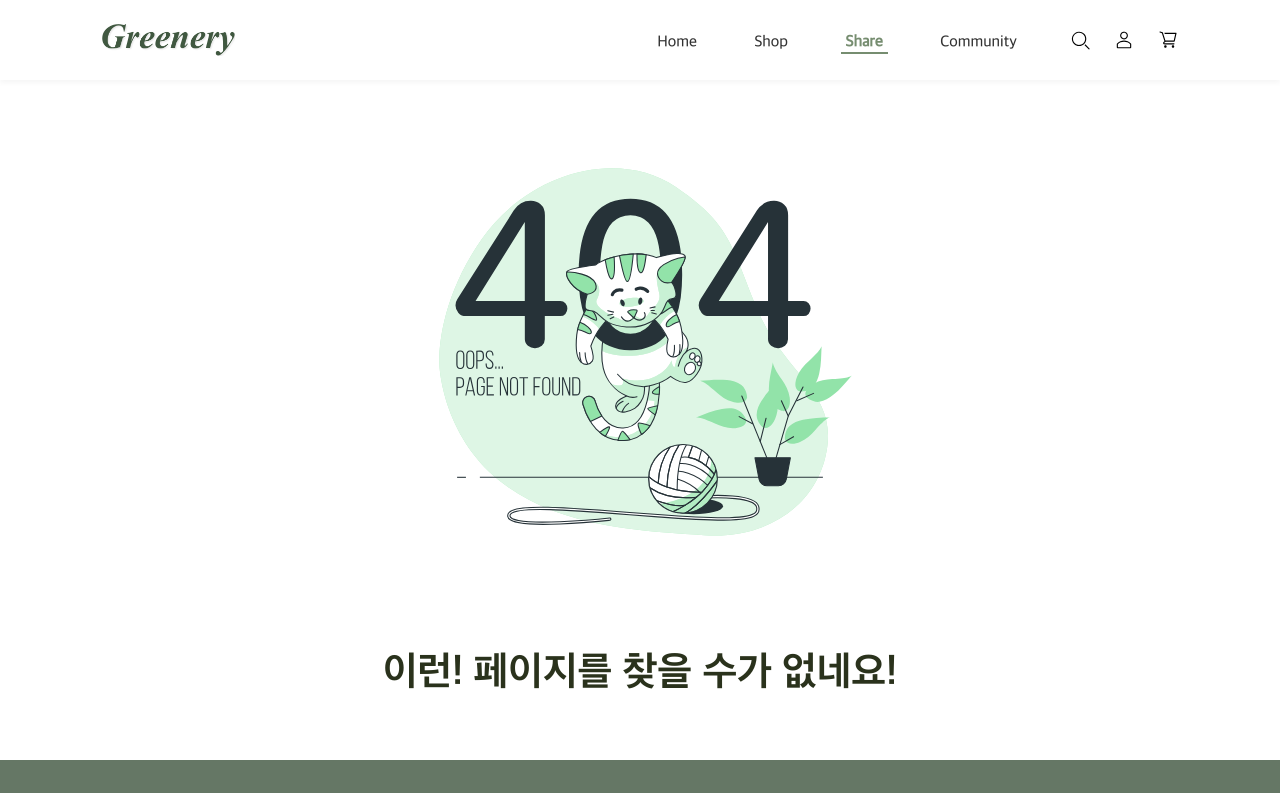
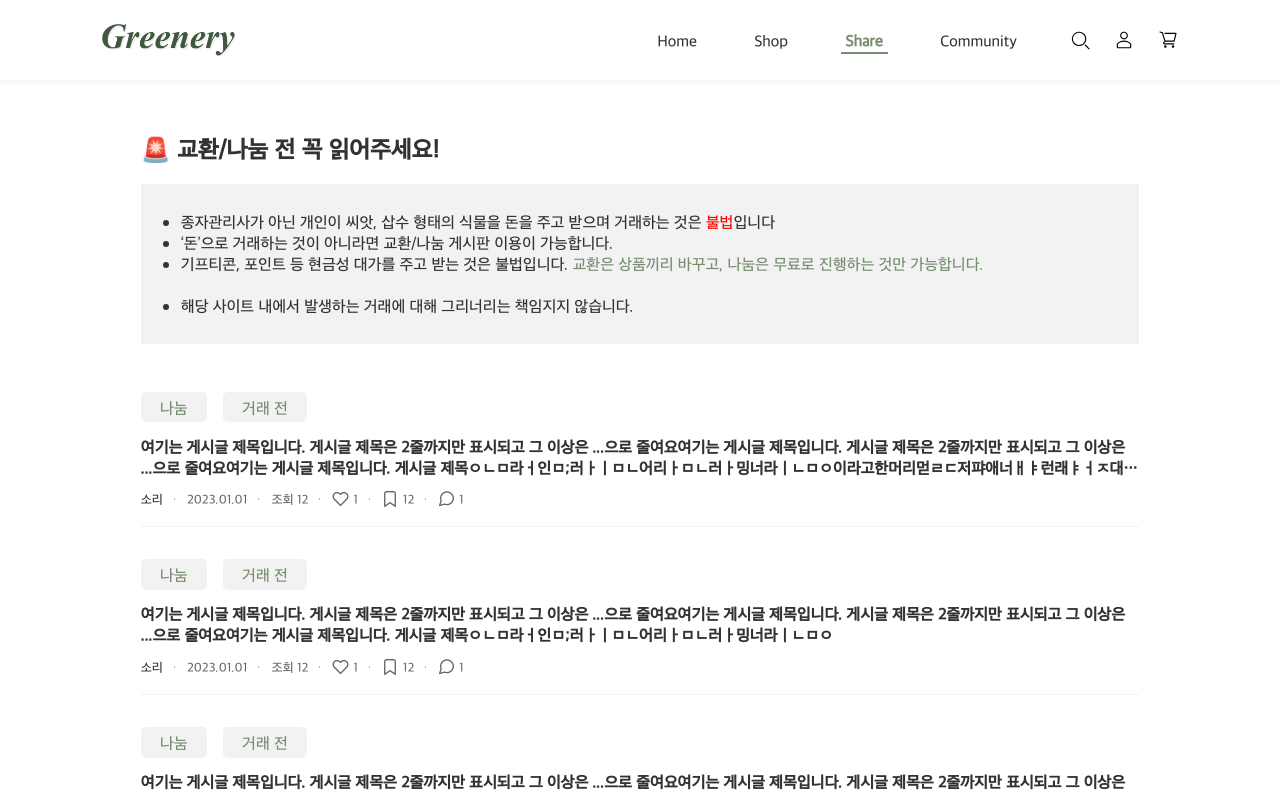
Before and after one commit to likelion10th-greenery/greenery-react-client, a React (Create React App) app: page /share in a window 1280 px wide. Shown: the top 793 px of the page. Built offline with nearby package versions, Linux system fonts and the light colour scheme.

Commit message:
feat(Share): Share 페이지 추가, 추후 API 연결함에 따른 보완 및 에러 수정 필요

```diff
--- a/src/App.js
+++ b/src/App.js
@@ -13,6 +13,7 @@ import 'primereact/resources/primereact.min.css';
 import 'primeicons/primeicons.css';
 // import NaverLogin from 'components/Auth/Social/NaverLogin';
 import KakaoRedirectHandler from 'components/Auth/Social/KakaoRedirectHandler';
+import Share from 'pages/Share';
 
 function App() {
 	// let naver_api_url =
@@ -34,6 +35,7 @@ function App() {
 							<Route path="/shop/shop-list/:category/*" element={<Detail />} />
 							<Route path="/accounts/login/kakao/callback" element={<KakaoRedirectHandler />} />
 							<Route path="/shop/salespost" element={<Salespost />} />
+							<Route path="/share" element={<Share />} />
 							<Route path="/*" element={<NotFound />} />
 						</Routes>
 					</ResponsiveLayout>
--- /dev/null
+++ b/src/components/Share/Inform.jsx
@@ -0,0 +1,53 @@
+import { FlexBox, FlexTextBox } from 'components/common';
+import { COLOR } from 'constants/color';
+import styled from 'styled-components';
+
+const Title = styled.h2`
+	text-align: left;
+`;
+
+const Box = styled.div`
+	background-color: ${COLOR.gray};
+	width: 100%;
+	height: 10rem;
+
+	display: flex;
+	flex-direction: column;
+	justify-content: center;
+
+	margin-bottom: 3rem;
+`;
+
+const ColorText = styled.span`
+	color: ${props => props.color};
+`;
+
+const Inform = () => {
+	return (
+		<FlexBox column width="100%">
+			<Title>🚨 교환/나눔 전 꼭 읽어주세요!</Title>
+			<Box>
+				<ul>
+					<li>
+						종자관리사가 아닌 개인이 씨앗, 삽수 형태의 식물을 돈을 주고 받으며 거래하는 것은{' '}
+						<ColorText color="red" display="inline">
+							불법
+						</ColorText>
+						입니다
+					</li>
+					<li>‘돈’으로 거래하는 것이 아니라면 교환/나눔 게시판 이용이 가능합니다.</li>
+					<li>
+						기프티콘, 포인트 등 현금성 대가를 주고 받는 것은 불법입니다.{' '}
+						<ColorText color={COLOR.demiLightGreen}>
+							교환은 상품끼리 바꾸고, 나눔은 무료로 진행하는 것만 가능합니다.
+						</ColorText>
+					</li>
+					<br />
+					<li>해당 사이트 내에서 발생하는 거래에 대해 그리너리는 책임지지 않습니다.</li>
+				</ul>
+			</Box>
+		</FlexBox>
+	);
+};
+
+export default Inform;
--- /dev/null
+++ b/src/components/Share/shareList/ShareItem.jsx
@@ -0,0 +1,78 @@
+import { FlexBox } from 'components/common';
+import { COLOR } from 'constants/color';
+import styled from 'styled-components';
+
+const Title = styled.h2`
+	color: ${COLOR.black};
+	font-size: 1rem;
+	width: 100%;
+
+	white-space: normal;
+	display: -webkit-box;
+	-webkit-line-clamp: 2;
+	-webkit-box-orient: vertical;
+	overflow: hidden;
+`;
+
+const Span = styled.p`
+	position: relative;
+	color: ${props => props.color || COLOR.darkgray};
+	font-size: 0.8rem;
+
+	margin: 0 1.5rem 0 0;
+	display: flex;
+
+	&:not(:last-child)::after {
+		content: '';
+		width: 1px;
+		height: 1px;
+		background-color: ${COLOR.darkgray};
+		position: absolute;
+		top: 50%;
+		right: -0.75rem;
+		transform: translateY(-0.5px);
+	}
+`;
+
+const Separator = styled.div`
+	width: 100%;
+	height: 1px;
+	background-color: ${COLOR.gray};
+	text-align: center;
+	vertical-align: middle;
+
+	margin-bottom: 2rem;
+`;
+
+const Img = styled.i`
+	margin-right: 0.3rem;
+`;
+
+const ShareItem = ({ item, fin }) => {
+	return (
+		<>
+			<FlexBox width="100%" height="5rem" margin="0 0 1.5rem 0">
+				<FlexBox column>
+					<Title>{item.title}</Title>
+					<FlexBox>
+						<Span color={COLOR.black}>{item.userName}</Span>
+						<Span>{item.date}</Span>
+						<Span>조회 {item.views}</Span>
+						<Span>
+							<Img className="pi pi-heart" /> {item.like}
+						</Span>
+						<Span>
+							<Img className="pi pi-bookmark" /> {item.bookmark}
+						</Span>
+						<Span>
+							<Img className="pi pi-comment" /> {item.comments}
+						</Span>
+					</FlexBox>
+				</FlexBox>
+			</FlexBox>
+			{!fin && <Separator />}
+		</>
+	);
+};
+
+export default ShareItem;
--- /dev/null
+++ b/src/components/Share/shareList/ShareList.jsx
@@ -0,0 +1,116 @@
+import { FlexBox } from 'components/common';
+import { COLOR } from 'constants/color';
+import styled from 'styled-components';
+import ShareItem from './ShareItem';
+import Symbol from './Symbol';
+
+const items = [
+	{
+		id: 1,
+		name: '나눔',
+		status: '거래 전',
+		title:
+			'여기는 게시글 제목입니다. 게시글 제목은 2줄까지만 표시되고 그 이상은 ...으로 줄여요여기는 게시글 제목입니다. 게시글 제목은 2줄까지만 표시되고 그 이상은 ...으로 줄여요여기는 게시글 제목입니다. 게시글 제목ㅇㄴㅁ라ㅓ인ㅁ;러ㅏㅣㅁㄴ어리ㅏㅁㄴ러ㅏ밍너라ㅣㄴㅁㅇ이라고한머리먿ㄹㄷ저퍄애너ㅐㅑ런래ㅑㅓㅈ대ㅑ헌ㅇ랴냐퍼ㅑㄴ럴먀ㅐ너랴ㅐㅇㄴ머ㅑㅐ',
+		userName: '소리',
+		date: '2023.01.01',
+		views: 12,
+		like: 1,
+		bookmark: 12,
+		comments: 1,
+	},
+	{
+		id: 2,
+		name: '나눔',
+		status: '거래 전',
+		title:
+			'여기는 게시글 제목입니다. 게시글 제목은 2줄까지만 표시되고 그 이상은 ...으로 줄여요여기는 게시글 제목입니다. 게시글 제목은 2줄까지만 표시되고 그 이상은 ...으로 줄여요여기는 게시글 제목입니다. 게시글 제목ㅇㄴㅁ라ㅓ인ㅁ;러ㅏㅣㅁㄴ어리ㅏㅁㄴ러ㅏ밍너라ㅣㄴㅁㅇ',
+		userName: '소리',
+		date: '2023.01.01',
+		views: 12,
+		like: 1,
+		bookmark: 12,
+		comments: 1,
+	},
+	{
+		id: 3,
+		name: '나눔',
+		status: '거래 전',
+		title:
+			'여기는 게시글 제목입니다. 게시글 제목은 2줄까지만 표시되고 그 이상은 ...으로 줄여요여기는 게시글 제목입니다. 게시글 제목은 2줄까지만 표시되고 그 이상은 ...으로 줄여요여기는 게시글 제목입니다. 게시글 제목ㅇㄴㅁ라ㅓ인ㅁ;러ㅏㅣㅁㄴ어리ㅏㅁㄴ러ㅏ밍너라ㅣㄴㅁㅇ',
+		userName: '소리',
+		date: '2023.01.01',
+		views: 12,
+		like: 1,
+		bookmark: 12,
+		comments: 1,
+	},
+	{
+		id: 4,
+		name: '나눔',
+		status: '거래 전',
+		title:
+			'여기는 게시글 제목입니다. 게시글 제목은 2줄까지만 표시되고 그 이상은 ...으로 줄여요여기는 게시글 제목입니다. 게시글 제목은 2줄까지만 표시되고 그 이상은 ...으로 줄여요여기는 게시글 제목입니다. 게시글 제목ㅇㄴㅁ라ㅓ인ㅁ;러ㅏㅣㅁㄴ어리ㅏㅁㄴ러ㅏ밍너라ㅣㄴㅁㅇ',
+		userName: '소리',
+		date: '2023.01.01',
+		views: 12,
+		like: 1,
+		bookmark: 12,
+		comments: 1,
+	},
+	{
+		id: 5,
+		name: '나눔',
+		status: '거래 전',
+		title:
+			'여기는 게시글 제목입니다. 게시글 제목은 2줄까지만 표시되고 그 이상은 ...으로 줄여요여기는 게시글 제목입니다. 게시글 제목은 2줄까지만 표시되고 그 이상은 ...으로 줄여요여기는 게시글 제목입니다. 게시글 제목ㅇㄴㅁ라ㅓ인ㅁ;러ㅏㅣㅁㄴ어리ㅏㅁㄴ러ㅏ밍너라ㅣㄴㅁㅇ',
+		userName: '소리',
+		date: '2023.01.01',
+		views: 12,
+		like: 1,
+		bookmark: 12,
+		comments: 1,
+	},
+	{
+		id: 6,
+		name: '나눔',
+		status: '거래 전',
+		title:
+			'여기는 게시글 제목입니다. 게시글 제목은 2줄까지만 표시되고 그 이상은 ...으로 줄여요여기는 게시글 제목입니다. 게시글 제목은 2줄까지만 표시되고 그 이상은 ...으로 줄여요여기는 게시글 제목입니다. 게시글 제목ㅇㄴㅁ라ㅓ인ㅁ;러ㅏㅣㅁㄴ어리ㅏㅁㄴ러ㅏ밍너라ㅣㄴㅁㅇ',
+		userName: '소리',
+		date: '2023.01.01',
+		views: 12,
+		like: 1,
+		bookmark: 12,
+		comments: 1,
+	},
+	{
+		id: 7,
+		name: '나눔',
+		status: '거래 전',
+		title:
+			'여기는 게시글 제목입니다. 게시글 제목은 2줄까지만 표시되고 그 이상은 ...으로 줄여요여기는 게시글 제목입니다. 게시글 제목은 2줄까지만 표시되고 그 이상은 ...으로 줄여요여기는 게시글 제목입니다. 게시글 제목ㅇㄴㅁ라ㅓ인ㅁ;러ㅏㅣㅁㄴ어리ㅏㅁㄴ러ㅏ밍너라ㅣㄴㅁㅇsdaklfgjhsrejawgldksbjlksjfdkfjae;krsigjkldfbj lksjfdjisgiwerijofibjfdvlkjfirglejsflidk',
+		userName: '소리',
+		date: '2023.01.01',
+		views: 12,
+		like: 1,
+		bookmark: 12,
+		comments: 1,
+	},
+];
+
+const ShareList = () => {
+	return (
+		<>
+			{items.map((item, idx) => {
+				return (
+					<FlexBox key={item.id} column>
+						<Symbol name={item.name} status={item.status} />
+						<ShareItem item={item} fin={idx === items.length - 1 && true} />
+					</FlexBox>
+				);
+			})}
+		</>
+	);
+};
+
+export default ShareList;
--- /dev/null
+++ b/src/components/Share/shareList/Symbol.jsx
@@ -0,0 +1,23 @@
+import { FlexBox } from 'components/common';
+import { COLOR } from 'constants/color';
+
+const { default: styled } = require('styled-components');
+
+const Box = styled.div`
+	background-color: ${COLOR.gray};
+	padding: 0.3rem 1.2rem;
+	margin-right: 1rem;
+	border-radius: 5px;
+	color: ${COLOR.demiLightGreen};
+`;
+
+const Symbol = ({ name = '교환', status = '거래 전' }) => {
+	return (
+		<FlexBox>
+			<Box>{name}</Box>
+			<Box>{status}</Box>
+		</FlexBox>
+	);
+};
+
+export default Symbol;
--- /dev/null
+++ b/src/pages/Share.jsx
@@ -0,0 +1,14 @@
+import { FlexBox } from 'components/common';
+import Inform from 'components/Share/Inform';
+import ShareList from 'components/Share/shareList/ShareList';
+
+const Share = () => {
+	return (
+		<FlexBox column width="80%" margin="0 0 3rem 0">
+			<Inform />
+			<ShareList />
+		</FlexBox>
+	);
+};
+
+export default Share;
--- a/src/styles/GlobalStyle.js
+++ b/src/styles/GlobalStyle.js
@@ -34,10 +34,6 @@ const GlobalStyle = createGlobalStyle`
 		outline: none;
 	}
 
-	ol, ul, li {
-		list-style: none;
-	}
-
 	img {
 		display: block;
 		width: 100%;
```
